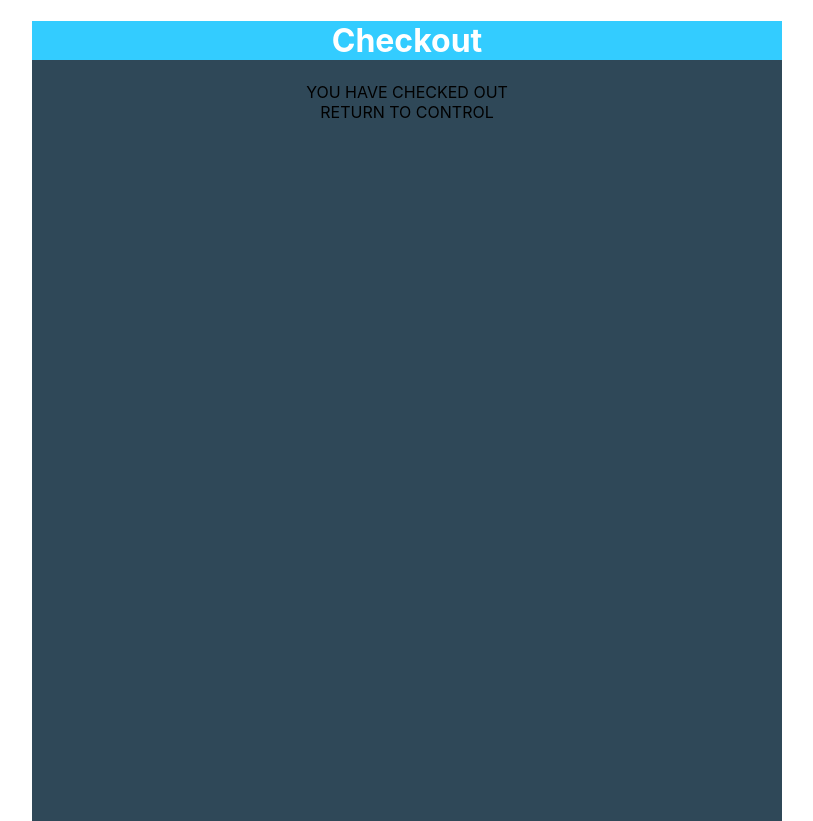
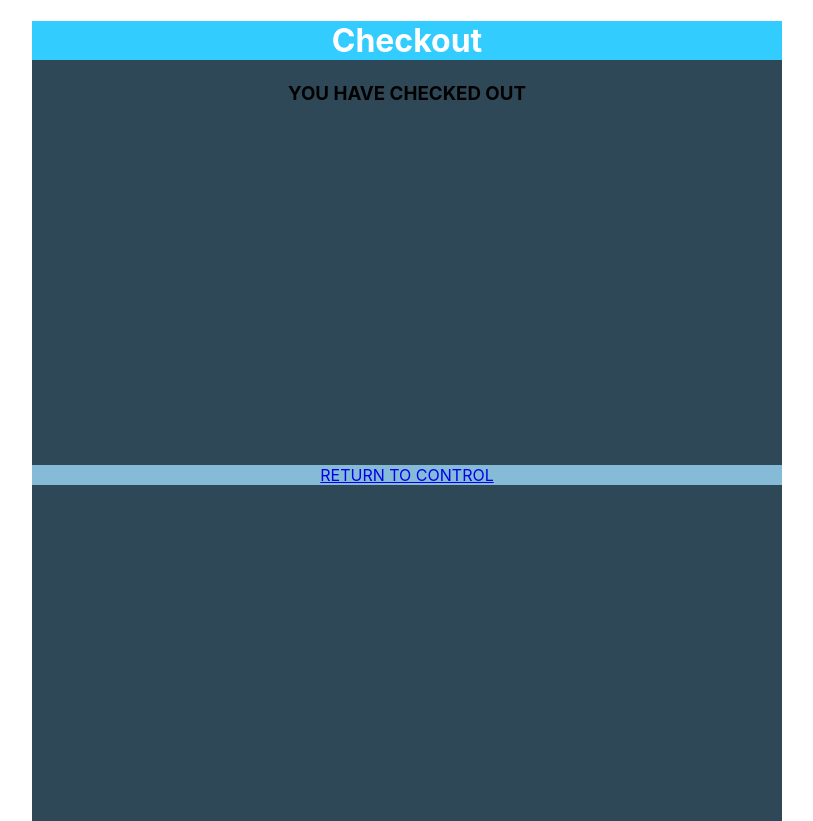
Before and after one commit to StuartMillerDev/EasyList2, a React (Create React App) app in the folder client/: page /Checkout in a window 1280 px wide. Shown: the whole page, without its empty margins (233-1046 px from the left). Built offline with nearby package versions, Linux system fonts and the light colour scheme; no server answers; the HTML template or start-up script is replaced by a standard one.

Commit message:
more checkout updates

```diff
--- a/client/src/App.css
+++ b/client/src/App.css
@@ -50,3 +50,9 @@
   width: 50%;
 
 }
+#returnToControl{
+  margin-top:45vh;
+  background-color: #86BBD8;
+
+
+}
--- a/client/src/pages/ViewCheckout.js
+++ b/client/src/pages/ViewCheckout.js
@@ -1,5 +1,6 @@
 import React, { Component } from "react";
 import List from "../components/List";
+import { Link } from 'react-router-dom'
 import Banner from "../components/Banner";
 
 class ViewCheckout extends Component{
@@ -16,9 +17,9 @@ class ViewCheckout extends Component{
              <div className="text-center">
                  <Banner listName={"Checkout"}  text={"CHECKOUT"}/>
 
-                 YOU HAVE CHECKED OUT
+                 <h3>YOU HAVE CHECKED OUT</h3>
 
-                 <div className="">RETURN TO CONTROL</div>
+                 <div className="" id="returnToControl"><Link  sytle={{background:"#F26419",color: '#FFF'}} to="/control">RETURN TO CONTROL</Link></div>
 
               </div>
           );
```
